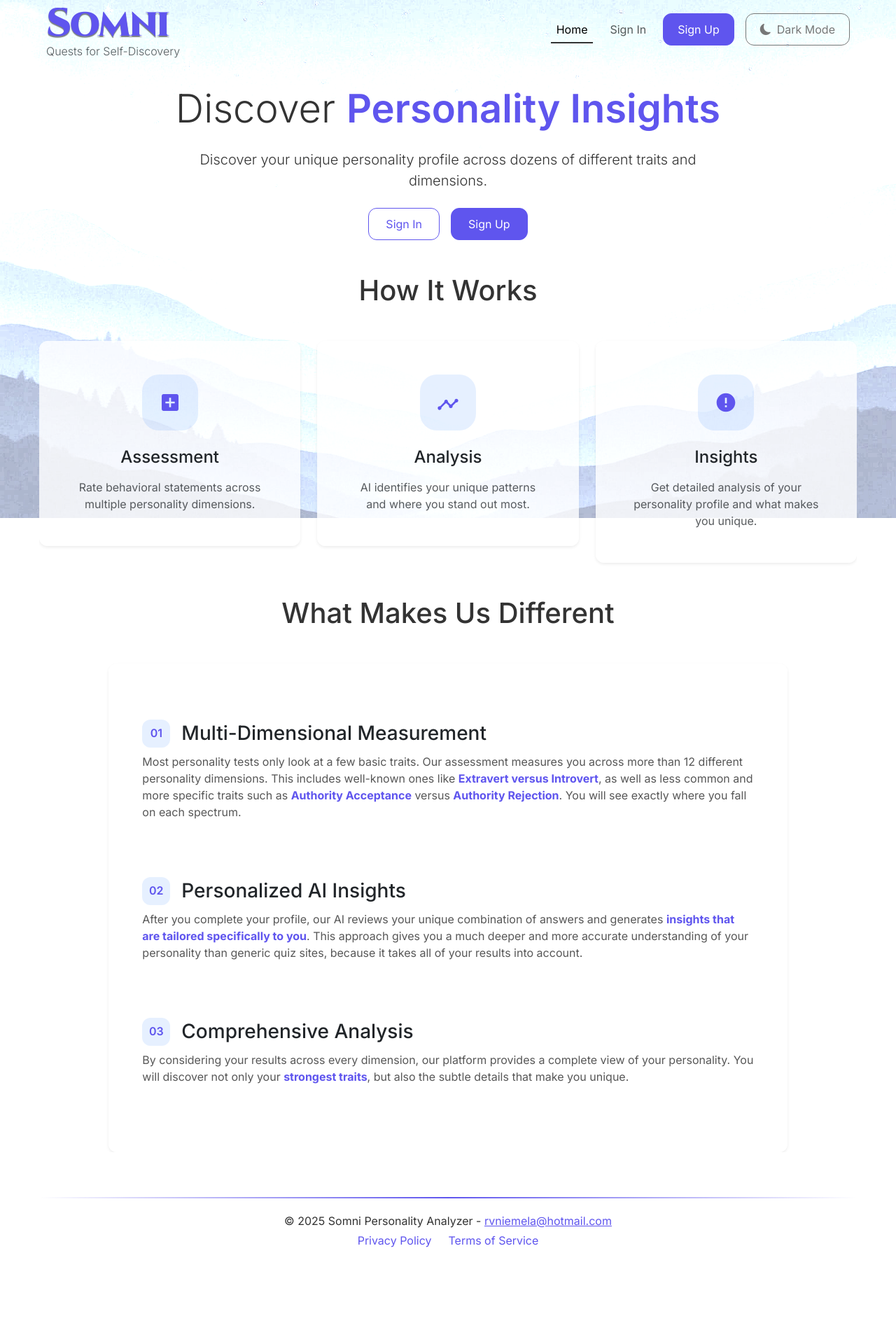
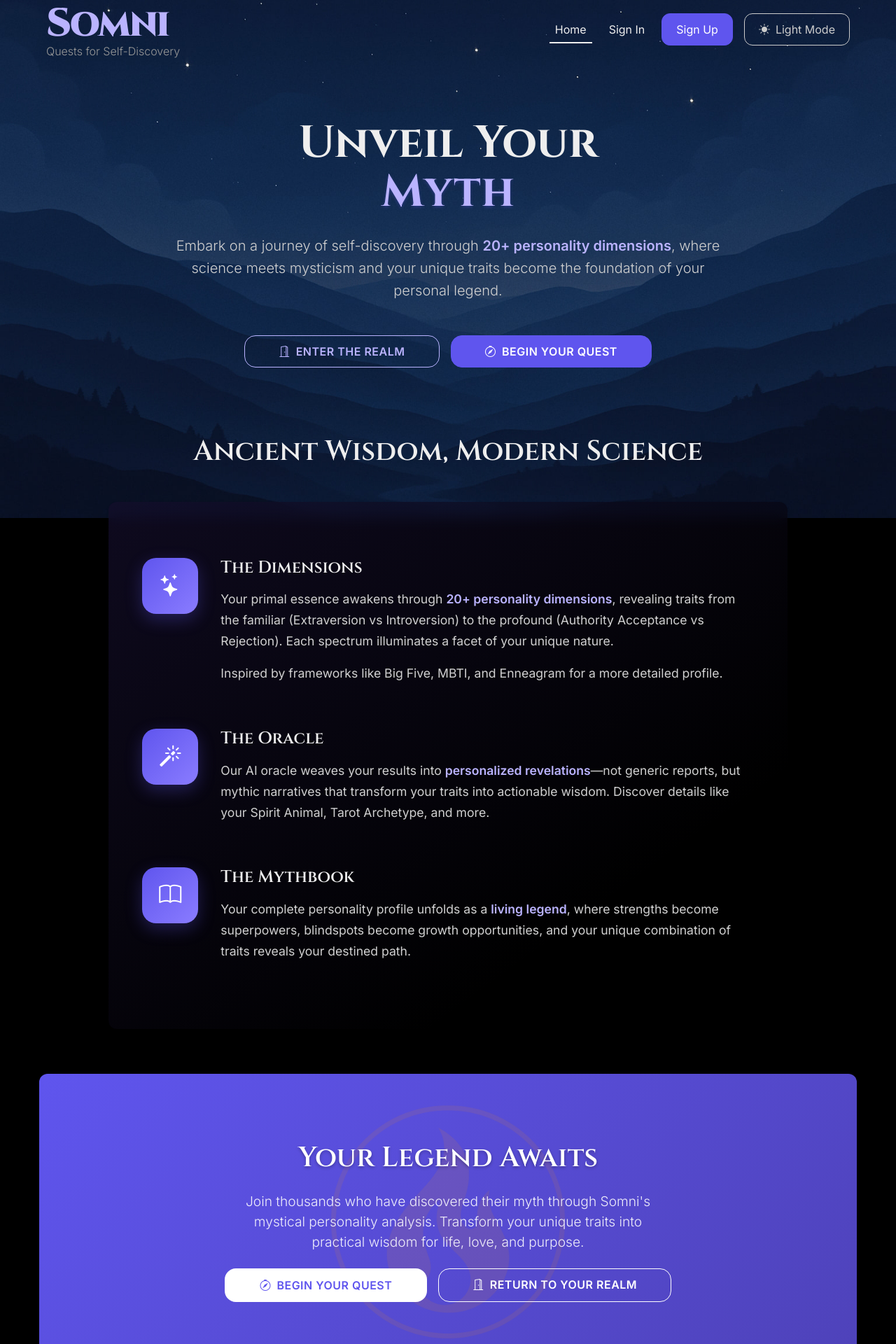
Before and after one commit to rniemela77/somni, a Vue app: page / in a window 1280 px wide. Shown: the part 60-1980 px from the top of the page at 70% size. Before the commit the page ends 1908 px from the top, so only its background shows below. Built offline with nearby package versions, Linux system fonts and the light colour scheme; no server answers.

Commit message:
tweak styling and landing page verbiage

```diff
--- a/src/components/layout/AppBackground.vue
+++ b/src/components/layout/AppBackground.vue
@@ -12,7 +12,7 @@
 	inset: 0;
 	z-index: -1;
 	/*light mode*/
-	filter: contrast(0.9) saturate(0.2) brightness(6.8);
+	filter: contrast(0.9) saturate(0.4) brightness(8.1);
 	pointer-events: none;
 	user-select: none;
 }
--- a/src/components/layout/NavBar.vue
+++ b/src/components/layout/NavBar.vue
@@ -134,7 +134,6 @@ const { isDark } = useDarkMode();
 	text-transform: uppercase;
 	letter-spacing: -2.5px;
 	color: var(--text-primary);
-	text-shadow: 0 2px 1px rgba(0, 0, 0, 0.5);
 
 	&:first-letter {
 		font-size: 3.5rem;
--- a/src/components/pages/LandingPage.vue
+++ b/src/components/pages/LandingPage.vue
@@ -1,83 +1,106 @@
 <template>
   <div>
-    <section class="text-center mb-5">
-      <h1 class="display-4 mb-4">Discover <span class="text-primary fw-semibold">Personality Insights</span></h1>
-      <p class="lead col-lg-8 mx-auto">
-        Discover your unique personality profile across dozens of different traits and dimensions.
+    <!-- Hero Section -->
+    <section class="hero-section text-center mb-6">
+      <div class="hero-content">
+        <h1 class="hero-title text-cinzel mb-4">
+          <span class="hero-main">Unveil Your</span>
+          <span class="hero-accent text-primary">Myth</span>
+        </h1>
+        <p class="hero-subtitle lead col-lg-8 mx-auto mb-4">
+          Embark on a journey of self-discovery through <span class="text-primary fw-semibold">20+ personality dimensions</span>,
+          where science meets mysticism and your unique traits become the foundation of your personal legend.
         </p>
-      <div class="d-flex justify-content-center gap-3 mt-4">
-        <router-link to="/signin" class="btn btn-outline-primary btn-lg px-4" :disabled="!userStore.isReady">Sign
-          In</router-link>
-        <router-link to="/signup" class="btn btn-primary btn-lg px-4" :disabled="!userStore.isReady">Sign
-          Up</router-link>
+        <div class="hero-cta d-flex justify-content-center gap-3 mt-5">
+          <router-link to="/signin" class="btn btn-outline-primary btn-lg px-5" :disabled="!userStore.isReady">
+            <i class="bi bi-door-open me-2"></i>Enter the Realm
+          </router-link>
+          <router-link to="/signup" class="btn btn-primary btn-lg px-5" :disabled="!userStore.isReady">
+            <i class="bi bi-compass me-2"></i>Begin Your Quest
+          </router-link>
+        </div>
       </div>
     </section>
 
-    <section class="mb-6">
-      <h2 class="text-center h1 mb-5">How It Works</h2>
+    <!-- Mystical Features -->
+    <section class="mystical-features mb-6 mt-5">
+      <h2 class="section-title text-cinzel text-center mb-5">Ancient Wisdom, Modern Science</h2>
 
-      <div class="row g-4">
-        <div v-for="item in processSteps" :key="item.title" class="col-md-4">
-          <Card class="text-center">
-            <div class="process-icon mb-4">
-              <svg width="32" height="32" viewBox="0 0 24 24" fill="none" xmlns="http://www.w3.org/2000/svg">
-                <path :d="item.icon" fill="currentColor" />
-              </svg>
+      <div class="row justify-content-center">
+        <div class="col-lg-10">
+          <Card class="mystical-card">
+            <div class="feature-grid">
+              <div class="feature-item">
+                <div class="feature-icon">
+                  <i class="bi bi-stars"></i>
                 </div>
-            <h3 class="h4 mb-3">{{ item.title }}</h3>
-            <p class="text-muted mb-0">{{ item.description }}</p>
+                <div class="feature-content">
+                  <h3 class="feature-title text-cinzel">The Dimensions</h3>
+                  <p class="feature-description">
+                    Your primal essence awakens through <span class="text-primary fw-semibold">20+ personality dimensions</span>,
+                    revealing traits from the familiar (Extraversion vs Introversion) to the profound (Authority Acceptance vs Rejection).
+                    Each spectrum illuminates a facet of your unique nature.
+                  </p>
+                  <p class="feature-description mt-3">
+                    Inspired by frameworks like Big Five, MBTI, and Enneagram for a more detailed profile.
+                  </p>
+                </div>
+              </div>
+
+              <div class="feature-item">
+                <div class="feature-icon">
+                  <i class="bi bi-magic"></i>
+                </div>
+                <div class="feature-content">
+                  <h3 class="feature-title text-cinzel">The Oracle</h3>
+                  <p class="feature-description">
+                    Our AI oracle weaves your results into <span class="text-primary fw-semibold">personalized revelations</span>—not generic reports,
+                    but mythic narratives that transform your traits into actionable wisdom. Discover details like your Spirit Animal,
+                    Tarot Archetype, and more.
+                  </p>
+                </div>
+              </div>
+
+              <div class="feature-item">
+                <div class="feature-icon">
+                  <i class="bi bi-book"></i>
+                </div>
+                <div class="feature-content">
+                  <h3 class="feature-title text-cinzel">The Mythbook</h3>
+                  <p class="feature-description">
+                    Your complete personality profile unfolds as a <span class="text-primary fw-semibold">living legend</span>,
+                    where strengths become superpowers, blindspots become growth opportunities, and your unique combination
+                    of traits reveals your destined path.
+                  </p>
+                </div>
+              </div>
+            </div>
           </Card>
         </div>
       </div>
     </section>
 
-    <section class="mt-5">
-      <h2 class="text-center h1 mb-5">What Makes Us Different</h2>
 
-      <div class="row justify-content-center">
-        <div class="col-lg-10">
-          <Card>
-            <div class="content-section">
-              <h3 class="section-title">
-                <span class="section-number text-primary">01</span>
-                Multi-Dimensional Measurement
-              </h3>
-              <p class="section-text">
-                Most personality tests only look at a few basic traits. Our assessment measures you across more than 12
-                different personality dimensions. This includes well-known ones like <span class="fw-bold">Extravert
-                  versus Introvert</span>, as well as less common and more specific traits such as <span
-                  class="fw-bold">Authority Acceptance</span> versus <span class="fw-bold">Authority Rejection</span>. You will see exactly where you
-                fall on each spectrum.
+
+    <!-- Call to Action -->
+    <section class="cta-section text-center">
+      <Card class="cta-card">
+        <div class="cta-content">
+          <h2 class="cta-title text-cinzel mb-4">Your Legend Awaits</h2>
+          <p class="cta-description lead mb-4">
+            Join thousands who have discovered their myth through Somni's mystical personality analysis.
+            Transform your unique traits into practical wisdom for life, love, and purpose.
           </p>
+          <div class="cta-buttons d-flex justify-content-center gap-3">
+            <router-link to="/signup" class="btn btn-primary btn-lg px-5" :disabled="!userStore.isReady">
+              <i class="bi bi-compass me-2"></i>Begin Your Quest
+            </router-link>
+            <router-link to="/signin" class="btn btn-outline-primary btn-lg px-5" :disabled="!userStore.isReady">
+              <i class="bi bi-door-open me-2"></i>Return to Your Realm
+            </router-link>
           </div>
-
-            <div class="content-section">
-              <h3 class="section-title">
-                <span class="section-number text-primary">02</span>
-                Personalized AI Insights
-              </h3>
-              <p class="section-text">
-                After you complete your profile, our AI reviews your unique combination of answers and generates <span
-                  class="fw-bold">insights that are tailored specifically to you</span>. This approach gives you a much
-                deeper and more accurate understanding of your personality than generic quiz sites, because it takes all
-                of your results into account.
-              </p>
-            </div>
-
-            <div class="content-section">
-              <h3 class="section-title">
-                <span class="section-number text-primary">03</span>
-                Comprehensive Analysis
-              </h3>
-              <p class="section-text">
-                By considering your results across every dimension, our platform provides a complete view of your
-                personality. You will discover not only your <span class="fw-bold">strongest traits</span>, but also the
-                subtle details that make you unique.
-              </p>
         </div>
       </Card>
-        </div>
-      </div>
     </section>
   </div>
 </template>
@@ -87,76 +110,245 @@ import Card from '../ui/Card.vue';
 import { useUserStore } from '../../stores/user';
 const userStore = useUserStore();
 
-const processSteps = [
-  {
-    title: 'Assessment',
-    description: 'Rate behavioral statements across multiple personality dimensions.',
-    icon: 'M19 3H5C3.9 3 3 3.9 3 5V19C3 20.1 3.9 21 5 21H19C20.1 21 21 20.1 21 19V5C21 3.9 20.1 3 19 3ZM17 13H13V17H11V13H7V11H11V7H13V11H17V13Z'
-  },
-  {
-    title: 'Analysis',
-    description: 'AI identifies your unique patterns and where you stand out most.',
-    icon: 'M21 8C19.55 8 18.74 9.44 19.07 10.51L15.52 14.07C15.22 13.98 14.78 13.98 14.48 14.07L11.93 11.52C12.27 10.45 11.46 9 10 9C8.55 9 7.73 10.44 8.07 11.52L3.51 16.07C2.44 15.74 1 16.55 1 18C1 19.1 1.9 20 3 20C4.45 20 5.26 18.56 4.93 17.49L9.48 12.93C9.78 13.02 10.22 13.02 10.52 12.93L13.07 15.48C12.73 16.55 13.54 18 15 18C16.45 18 17.27 16.56 16.93 15.48L20.49 11.93C21.56 12.26 23 11.45 23 10C23 8.9 22.1 8 21 8Z'
-  },
-  {
-    title: 'Insights',
-    description: 'Get detailed analysis of your personality profile and what makes you unique.',
-    icon: 'M12 2C6.48 2 2 6.48 2 12C2 17.52 6.48 22 12 22C17.52 22 22 17.52 22 12C22 6.48 17.52 2 12 2ZM13 17H11V15H13V17ZM13 13H11V7H13V13Z'
-  }
-];
+
 </script>
 
 <style scoped>
-.process-icon {
-  color: var(--bs-primary);
-  background-color: rgba(13, 110, 253, 0.1);
+/* Hero Section */
+.hero-section {
+  padding: 3rem 0;
+}
+
+.hero-title {
+  font-size: 4rem;
+  font-weight: 700;
+  line-height: 1.1;
+  margin-bottom: 1.5rem;
+}
+
+.hero-main {
+  display: block;
+  color: var(--body-text-color);
+}
+
+.hero-accent {
+  display: block;
+  text-shadow: 0 2px 4px rgba(95, 85, 238, 0.3);
+}
+
+.hero-subtitle {
+  font-size: 1.25rem;
+  line-height: 1.6;
+  color: var(--body-text-color-medium);
+}
+
+.hero-cta .btn {
+  border-radius: 1rem;
+  font-weight: 600;
+  text-transform: uppercase;
+  letter-spacing: 0.5px;
+  transition: all 0.3s ease;
+}
+
+.hero-cta .btn:hover {
+  transform: translateY(-2px);
+  box-shadow: 0 8px 25px rgba(95, 85, 238, 0.3);
+}
+
+/* Section Titles */
+.section-title {
+  font-size: 2.5rem;
+  font-weight: 600;
+  color: var(--body-text-color);
+  margin-bottom: 3rem;
+}
+
+/* Mystical Features */
+.mystical-card {
+  background: var(--card-fancy-bg-color);
+  border: 1px solid rgba(95, 85, 238, 0.2);
+  backdrop-filter: blur(10px);
+}
+
+.feature-grid {
+  display: grid;
+  gap: 3rem;
+  padding: 2rem 0;
+}
+
+.feature-item {
+  display: flex;
+  align-items: flex-start;
+  gap: 2rem;
+}
+
+.feature-icon {
   width: 80px;
   height: 80px;
-  border-radius: 24px;
+  background: linear-gradient(135deg, var(--primary-color), var(--primary-color-light));
+  border-radius: 20px;
   display: flex;
   align-items: center;
   justify-content: center;
-  margin: 0 auto;
+  flex-shrink: 0;
+  box-shadow: 0 8px 25px rgba(95, 85, 238, 0.3);
 }
 
-.content-section {
-  padding: 2rem 0;
+.feature-icon i {
+  font-size: 2rem;
+  color: white;
+}
 
-  &:not(:last-child) {
-    border-bottom: 1px solid var(--card-bg-color);
+.feature-content {
+  flex: 1;
+}
+
+.feature-title {
+  font-size: 1.5rem;
+  font-weight: 600;
+  color: var(--body-text-color);
+  margin-bottom: 1rem;
+}
+
+.feature-description {
+  font-size: 1.1rem;
+  line-height: 1.7;
+  color: var(--body-text-color-medium);
+}
+
+
+
+/* CTA Section */
+.cta-section {
+  margin-top: 4rem;
+}
+
+.cta-card {
+  background: linear-gradient(135deg, var(--primary-color), var(--primary-color-dark));
+  color: white;
+  border: none;
+  position: relative;
+  overflow: hidden;
+}
+
+.cta-card::before {
+  content: '';
+  position: absolute;
+  top: 0;
+  left: 0;
+  right: 0;
+  bottom: 0;
+  background: url('/images/flame-sigil.png') center/contain no-repeat;
+  opacity: 0.1;
+  pointer-events: none;
+}
+
+.cta-content {
+  position: relative;
+  z-index: 1;
+  padding: 3rem 2rem;
+}
+
+.cta-title {
+  font-size: 2.5rem;
+  font-weight: 600;
+  color: white;
+  text-shadow: 0 2px 4px rgba(0, 0, 0, 0.3);
+}
+
+.cta-description {
+  font-size: 1.2rem;
+  color: rgba(255, 255, 255, 0.9);
+  max-width: 600px;
+  margin: 0 auto 2rem;
+}
+
+.cta-buttons .btn {
+  border-radius: 1rem;
+  font-weight: 600;
+  text-transform: uppercase;
+  letter-spacing: 0.5px;
+  transition: all 0.3s ease;
+}
+
+.cta-buttons .btn-primary {
+  background: white;
+  color: var(--primary-color);
+  border: 2px solid white;
+}
+
+.cta-buttons .btn-primary:hover {
+  background: transparent;
+  color: white;
+  border-color: white;
+  transform: translateY(-2px);
+}
+
+.cta-buttons .btn-outline-primary {
+  color: white;
+  border-color: white;
+}
+
+.cta-buttons .btn-outline-primary:hover {
+  background: white;
+  color: var(--primary-color);
+  transform: translateY(-2px);
+}
+
+/* Responsive Design */
+@media (max-width: 768px) {
+  .hero-title {
+    font-size: 2.5rem;
+  }
+
+  .section-title {
+    font-size: 2rem;
+  }
+
+  .feature-item {
+    flex-direction: column;
+    text-align: center;
+    gap: 1rem;
+    align-items: center;
+  }
+
+
+
+  .cta-title {
+    font-size: 2rem;
+  }
+
+  .hero-cta,
+  .cta-buttons {
+    flex-direction: column;
+    align-items: center;
+  }
+
+  .hero-cta .btn,
+  .cta-buttons .btn {
+    width: 100%;
+    max-width: 300px;
   }
 }
 
-.section-title {
-  display: flex;
-  align-items: center;
-  gap: 1rem;
+@media (max-width: 576px) {
+  .hero-section {
+    padding: 2rem 0;
   }
 
-.section-number {
-  font-size: 1rem;
-  background: rgba(0, 102, 255, 0.1);
-  width: 2.5rem;
-  height: 2.5rem;
-  display: flex;
-  align-items: center;
-  justify-content: center;
-  border-radius: 12px;
-  font-weight: 600;
+  .hero-title {
+    font-size: 2rem;
   }
 
-.text-muted,
-.section-text {
-  color: var(--body-text-color-medium);
+  .feature-icon {
+    width: 60px;
+    height: 60px;
   }
 
-.process-icon,
-.section-number {
-  color: var(--text-primary) !important;
-  background-color: var(--text-primary-bg) !important;
+  .feature-icon i {
+    font-size: 1.5rem;
   }
 
-.section-text .fw-bold {
-  color: var(--text-primary) !important;
+
 }
 </style>
--- a/src/composables/useDarkMode.js
+++ b/src/composables/useDarkMode.js
@@ -1,13 +1,14 @@
 import { ref, watchEffect } from 'vue';
 
-const isDark = ref(false);
+const isDark = ref(true); // Default to dark mode
 
 export function useDarkMode() {
-  // Load preference from localStorage or system
+  // Load preference from localStorage or default to dark mode
   if (localStorage.getItem('darkMode') !== null) {
     isDark.value = localStorage.getItem('darkMode') === 'true';
   } else {
-    isDark.value = window.matchMedia && window.matchMedia('(prefers-color-scheme: dark)').matches;
+    // Default to dark mode instead of following system preference
+    isDark.value = true;
   }
 
   watchEffect(() => {
```
Lines whose indentation alone changed are shown as unchanged.
